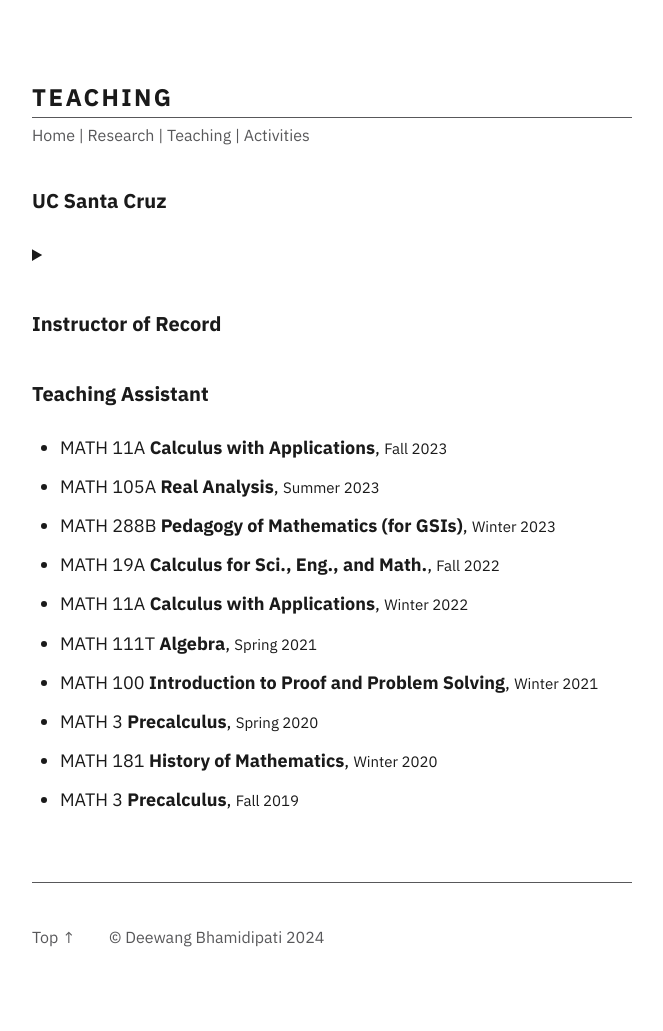
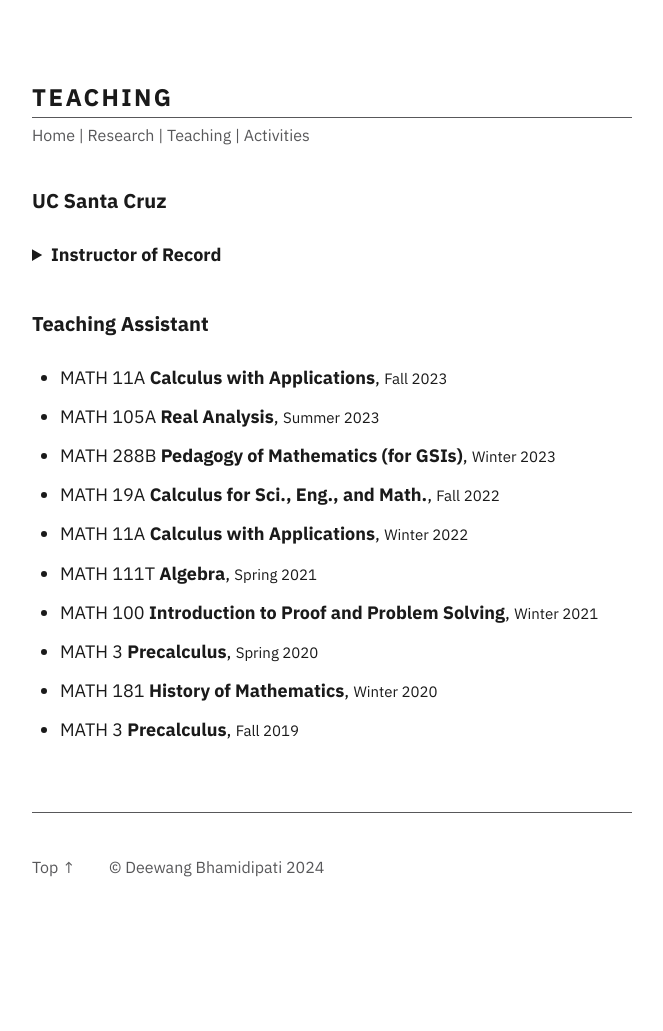
Before and after one commit to junkquill/junkquill.github.io, a Jekyll site: the page built from _pages/teaching.md, in a window 1280 px wide. Shown: the whole page, without its empty margins (308-971 px from the left). Built offline with Jekyll 4.4.1, drawn with Linux system fonts in a browser that asks for light colours; after the commit the page ends 961 px from its top, so only the background shows below that.

```diff
--- a/_pages/teaching.md
+++ b/_pages/teaching.md
@@ -12,7 +12,7 @@ permalink: /teaching
 ### UC Santa Cruz
 
 <details>
-    <summary><h3>Instructor of Record</h3></summary>
+    <summary><b>Instructor of Record</b></summary>
 
 <ul style="line-height:150%">
 
```
